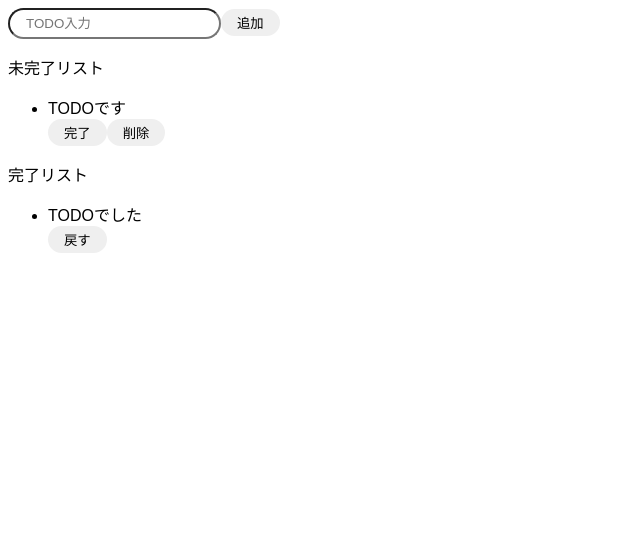
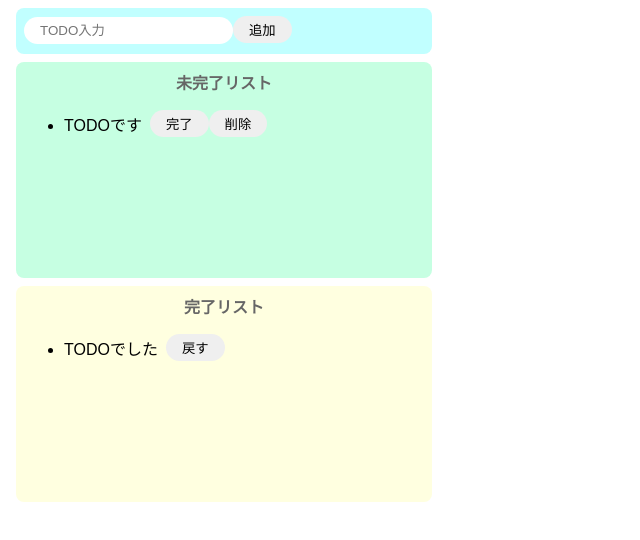
Before and after one commit to satsuki-yabu/React-TODO, a React (Create React App) app: page / in a window 1280 px wide. Shown: the top 540 px of the page, without its empty margins (0-640 px from the left). Built offline with nearby package versions, Linux system fonts and the light colour scheme.

Commit message:
css適用（ここからReact学習開始！！）

```diff
--- a/src/App.jsx
+++ b/src/App.jsx
@@ -4,21 +4,21 @@ import "./styles.css";
 export const App = () => {
   return (
     <>
-      <div>
+      <div className="input-area">
         <input placeholder="TODO入力" />
         <button>追加</button>
       </div>
-      <div>
-        <p>未完了リスト</p>
-        <ul>
+      <div className="incomplete-area">
+        <p className="title">未完了リスト</p>
+        <ul className="list-row">
           <li>TODOです</li>
           <button>完了</button>
           <button>削除</button>
         </ul>
       </div>
-      <div>
-        <p>完了リスト</p>
-        <ul>
+      <div className="complete-area">
+        <p className="title">完了リスト</p>
+        <ul className="list-row">
           <li>TODOでした</li>
           <button>戻す</button>
         </ul>
--- a/src/styles.css
+++ b/src/styles.css
@@ -4,7 +4,7 @@ body {
 
 input {
   border-radius: 16px;
-  /* border: none; */
+  border: none;
   padding: 6px 16px;
   outline: none;
 }
```
